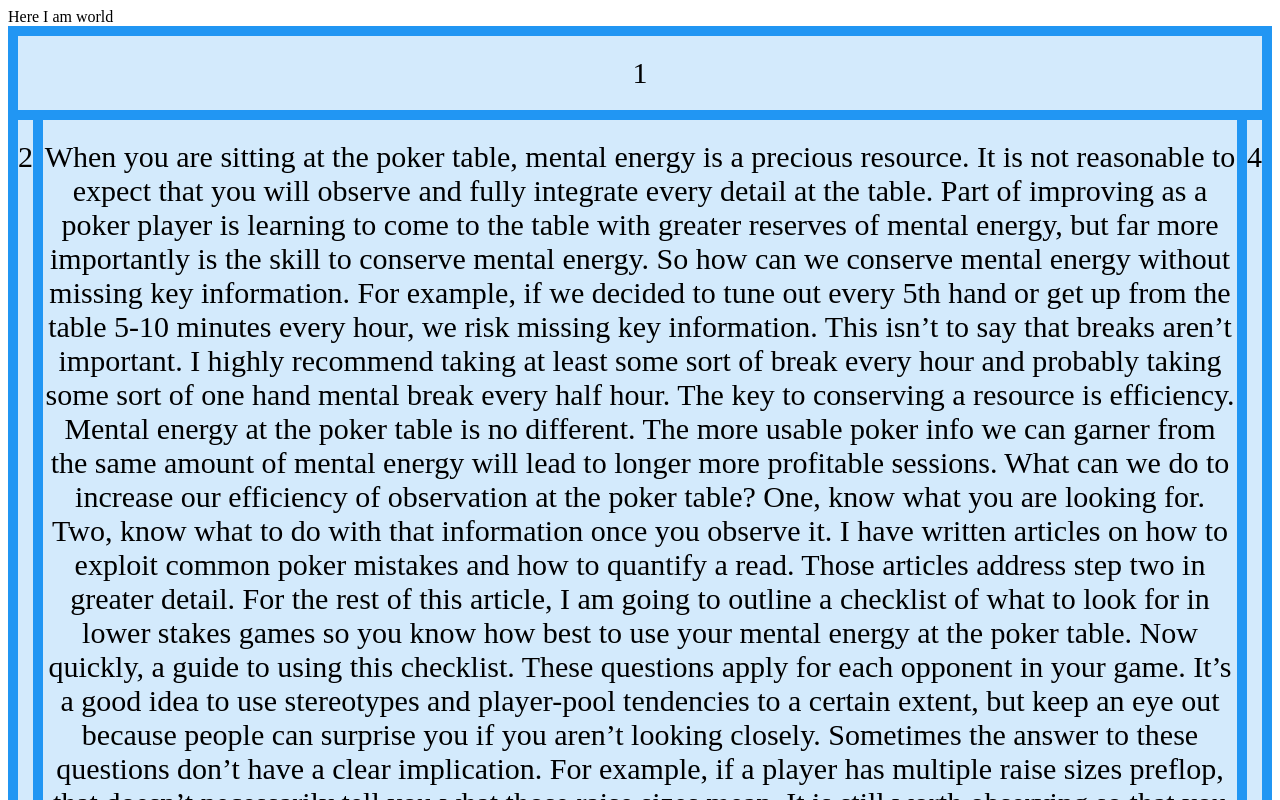
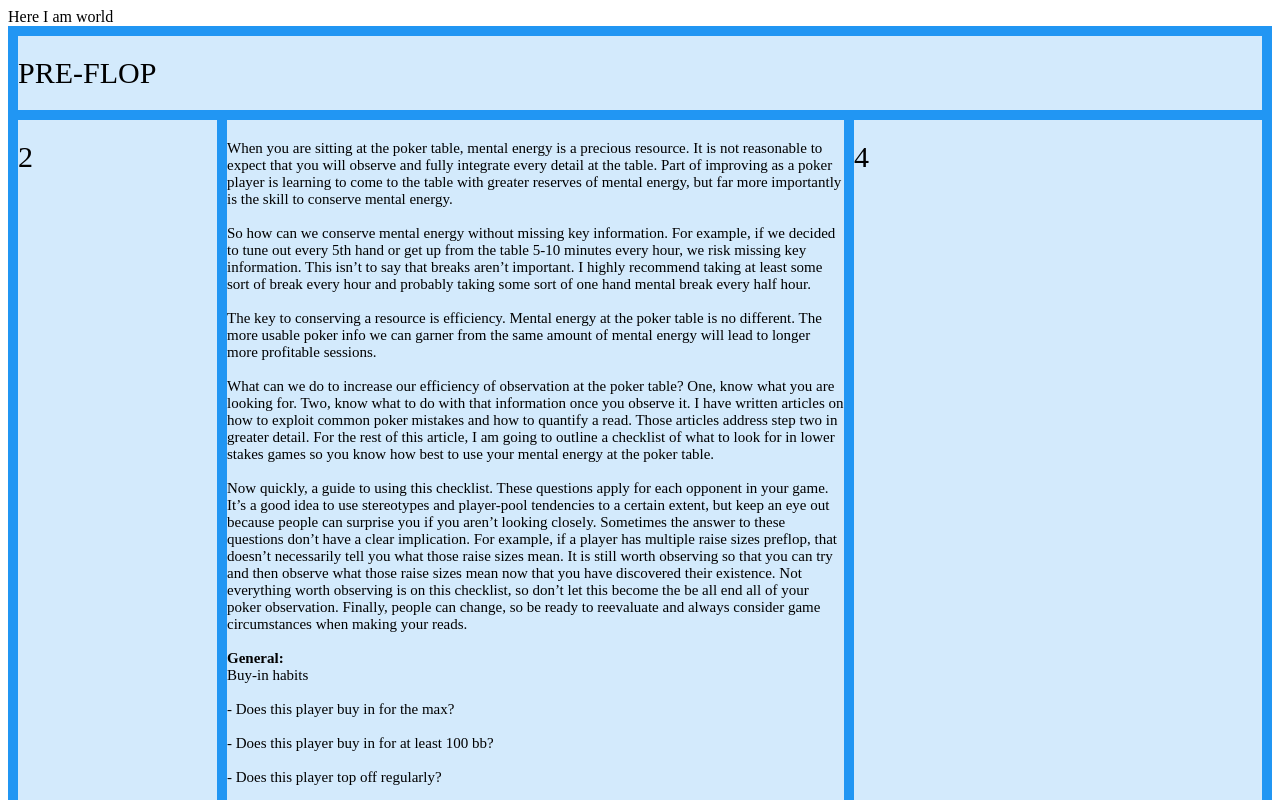
Before and after one commit to SamKnowles/practice, a React (Create React App) app: page / in a window 1280 px wide. Shown: the top 800 px of the page. Built offline with nearby package versions, Linux system fonts and the light colour scheme.

Commit message:
preflop word alterations

```diff
--- a/src/Components/PreFlop.js
+++ b/src/Components/PreFlop.js
@@ -4,10 +4,10 @@ function PreFlop() {
     return (
         <div>
         <div className="preFlop-container">
-                <div className="item1">1</div>
+                <div className="item1">PRE-FLOP</div>
                 <div className="item2">2</div>
                 <div className="item3">
-                When you are sitting at the poker table, mental energy is a precious resource. It is not reasonable to expect that you will observe and fully integrate every detail at the table. Part of improving as a poker player is learning to come to the table with greater reserves of mental energy, but far more importantly is the skill to conserve mental energy.
+                {`When you are sitting at the poker table, mental energy is a precious resource. It is not reasonable to expect that you will observe and fully integrate every detail at the table. Part of improving as a poker player is learning to come to the table with greater reserves of mental energy, but far more importantly is the skill to conserve mental energy.
 
 So how can we conserve mental energy without missing key information. For example, if we decided to tune out every 5th hand or get up from the table 5-10 minutes every hour, we risk missing key information. This isn’t to say that breaks aren’t important. I highly recommend taking at least some sort of break every hour and probably taking some sort of one hand mental break every half hour.
 
@@ -17,201 +17,204 @@ What can we do to increase our efficiency of observation at the poker table? One
 
 Now quickly, a guide to using this checklist. These questions apply for each opponent in your game. It’s a good idea to use stereotypes and player-pool tendencies to a certain extent, but keep an eye out because people can surprise you if you aren’t looking closely. Sometimes the answer to these questions don’t have a clear implication. For example, if a player has multiple raise sizes preflop, that doesn’t necessarily tell you what those raise sizes mean. It is still worth observing so that you can try and then observe what those raise sizes mean now that you have discovered their existence. Not everything worth observing is on this checklist, so don’t let this become the be all end all of your poker observation. Finally, people can change, so be ready to reevaluate and always consider game circumstances when making your reads.
 
-General:
+`}
 
+<text style={{fontWeight: "bold"}}>General: </text>
+
+{`
 Buy-in habits
 
-Does this player buy in for the max?
+- Does this player buy in for the max?
 
-Does this player buy in for at least 100 bb?
+- Does this player buy in for at least 100 bb?
 
-Does this player top off regularly?
+- Does this player top off regularly?
 
-Does this player reload?
+- Does this player reload?
 
 Conversation
 
-Does this player talk strategy at the table?
+- Does this player talk strategy at the table?
 
-Does this player claim to be a professional?
+- Does this player claim to be a professional?
 
-Does this player say dumb things like “I knew you had that hand that beat me” or “I should have called with 83 offsuit since i would have turned two pair” (in drunken breath right into your face)?
+- Does this player say dumb things like “I knew you had that hand that beat me” or “I should have called with 83 offsuit since i would have turned two pair” (in drunken breath right into your face)?
 
 Other general concerns
 
-Is this player drinking? A lot or casually?
+- Is this player drinking? A lot or casually?
 
-Does this player know all of the dealers and half of the table?
+- Does this player know all of the dealers and half of the table?
 
-Does this player tilt? Is this player tilting?
+- Does this player tilt? Is this player tilting?
 
 Preflop:
 
 Limping
 
-Does this player always limp preflop?
+- Does this player always limp preflop?
 
-Does this player ever limp preflop?
+- Does this player ever limp preflop?
 
-What types of hands does this player limp?
+- What types of hands does this player limp?
 
-Does this player always limp in early position?
+- Does this player always limp in early position?
 
-Does this player normally limp-call or just limp to try and see a cheap flop?
+- Does this player normally limp-call or just limp to try and see a cheap flop?
 
-Does this player always limp-call if other players have limp-called in front of them?
+- Does this player always limp-call if other players have limp-called in front of them?
 
 Raise sizes
 
-Does this player use multiple raise sizes independent of limpers in the pot?
+- Does this player use multiple raise sizes independent of limpers in the pot?
 
-What do those raise sizes indicate?
+- What do those raise sizes indicate?
 
 3-betting
 
-Will this player ever 3-bet?
+- Will this player ever 3-bet?
 
-Does this player ever 3-bet light?
+- Does this player ever 3-bet light?
 
-Does this player 3-bet hands like AK or only premium pairs?
+- Does this player 3-bet hands like AK or only premium pairs?
 
 4-betting
 
-Does this player ever 4-bet?
+- Does this player ever 4-bet?
 
-Does this player ever 4-bet light?
+- Does this player ever 4-bet light?
 
 Stealing
 
-Does this player take obvious squeezing spots?
+- Does this player take obvious squeezing spots?
 
-Does this player play aggressively preflop against players you are perceiving as having wide/weak preflop ranges?
+- Does this player play aggressively preflop against players you are perceiving as having wide/weak preflop ranges?
 
 General Postflop
 
 Bluffing
 
-Does this player ever bluff… ever?
+- Does this player ever bluff… ever?
 
-Does this player regularly bet into weakness?
+- Does this player regularly bet into weakness?
 
-Does this player have obvious timing tells?
+- Does this player have obvious timing tells?
 
-What do those tells mean?
+- What do those tells mean?
 
-Does this player have obvious bet sizing tells?
+- Does this player have obvious bet sizing tells?
 
-What do those tells mean?
+- What do those tells mean?
 
-Will this player ever check raise?
+- Will this player ever check raise?
 
-What types of hand will this player check-raise?
+- What types of hand will this player check-raise?
 
 Semi-bluffing/Draw-play
 
-Does this player ever semi-bluff?
+- Does this player ever semi-bluff?
 
-Does this player always semi-bluff?
+- Does this player always semi-bluff?
 
-Does this player chase draws with bad prices?
+- Does this player chase draws with bad prices?
 
 Slow-Playing
 
-Does this player ever slowplay?
+- Does this player ever slowplay?
 
-Does this player ever slowplay on coordinated boards?
+- Does this player ever slowplay on coordinated boards?
 
 Hand Strength considerations
 
-Does this player overvalue hands by calling too wide?
+- Does this player overvalue hands by calling too wide?
 
-Does this player value bet thinly? On purpose?
+- Does this player value bet thinly? On purpose?
 
-Does this player overvalue hands by absolute strength?
+- Does this player overvalue hands by absolute strength?
 
-Can this player fold an overpair?
+- Can this player fold an overpair?
 
 Other considerations
 
-Does this player seem to understand pot odds?
+- Does this player seem to understand pot odds?
 
-Does this player play very face up in 3-bet pots?
+- Does this player play very face up in 3-bet pots?
 
 Flop
 
 Continuation betting
 
-How often is this player continuation betting?
+- How often is this player continuation betting?
 
-Does this player continuation bet air?
+- Does this player continuation bet air?
 
-Does this player continuation bet marginal hands?
+- Does this player continuation bet marginal hands?
 
-Does this player continuation bet differently in position vs out of position?
+- Does this player continuation bet differently in position vs out of position?
 
 Donk betting
 
-Does this player ever donk bet?
+- Does this player ever donk bet?
 
-What kinds of hands does this player donk bet? Have they folded to flop raises? Do they continue on the turn?
+- What kinds of hands does this player donk bet? Have they folded to flop raises? Do they continue on the turn?
 
 Other flop considerations
 
-Does this player always call continuation bets with bottom pair+?
+- Does this player always call continuation bets with bottom pair+?
 
-Does this player always call continuation bets with draws?
+- Does this player always call continuation bets with draws?
 
-Does this player call differently in position vs out of position?
+- Does this player call differently in position vs out of position?
 
-Does this player ever check-raise flops?
+- Does this player ever check-raise flops?
 
-Is this ever a bluff or semi-bluff?
+- Is this ever a bluff or semi-bluff?
 
-Does this player attack continuation bets on weak, uncoordinated boards?
+- Does this player attack continuation bets on weak, uncoordinated boards?
 
-Will this player float in position?
+- Will this player float in position?
 
 Turn
 
 Continuation bets
 
-How often does this player bet the turn after continuation betting the flop?
+- How often does this player bet the turn after continuation betting the flop?
 
 Calling/raising
 
-Does this player overfold the turn after calling the flop very widely?
+- Does this player overfold the turn after calling the flop very widely?
 
 Other turn considerations
 
-Does this player like to pot control in position on the turn with top pair hands?
+- Does this player like to pot control in position on the turn with top pair hands?
 
-Does this player generally continue semibluffs in position? Out of position?
+- Does this player generally continue semibluffs in position? Out of position?
 
 River
 
 Bluffing
 
-Has this player ever bluffed the river?
+- Has this player ever bluffed the river?
 
-Has the player ever bluff check-raised the river?
+- Has the player ever bluff check-raised the river?
 
 Donk-Betting
 
-Does this player tend to donk bet after calling two streets?
+- Does this player tend to donk bet after calling two streets?
 
-Are these with value hands? Missed draws?
+- Are these with value hands? Missed draws?
 
 Pot controlling
 
-How thinly does this player value bet?
+- How thinly does this player value bet?
 
-Will this player raise non-nutted hands for value?
+- Will this player raise non-nutted hands for value?
 
-Post-Hand considerations
+- Post-Hand considerations
 
-Does this player generally fast-roll?
+- Does this player generally fast-roll?
 
-Will this player tell you their hand/talk poker with you after the hand?
+- Will this player tell you their hand/talk poker with you after the hand?`}
                 </div>
                 <div className="item4">4</div>
                 <div className="item5">5</div>
--- a/src/Styles/PreFlop.css
+++ b/src/Styles/PreFlop.css
@@ -13,6 +13,7 @@
 .item3 {
   font-size: 15px;
   grid-area: main;
+  white-space: pre-line;
 }
 
 .item4 {
@@ -28,6 +29,7 @@
 
 .preFlop-container {
   display: grid;
+  grid-template-columns: repeat(6, 1fr);
   grid-template-areas:
     'header header header header header header'
     'menu main main main right right'
@@ -38,7 +40,9 @@
 }
 .preFlop-container > div {
   background-color: rgba(255, 255, 255, 0.8);
-  text-align: center;
   padding: 20px 0;
-  font-size: 30px;
 }
+
+.general {
+  font-size: 200px;
+}
```
